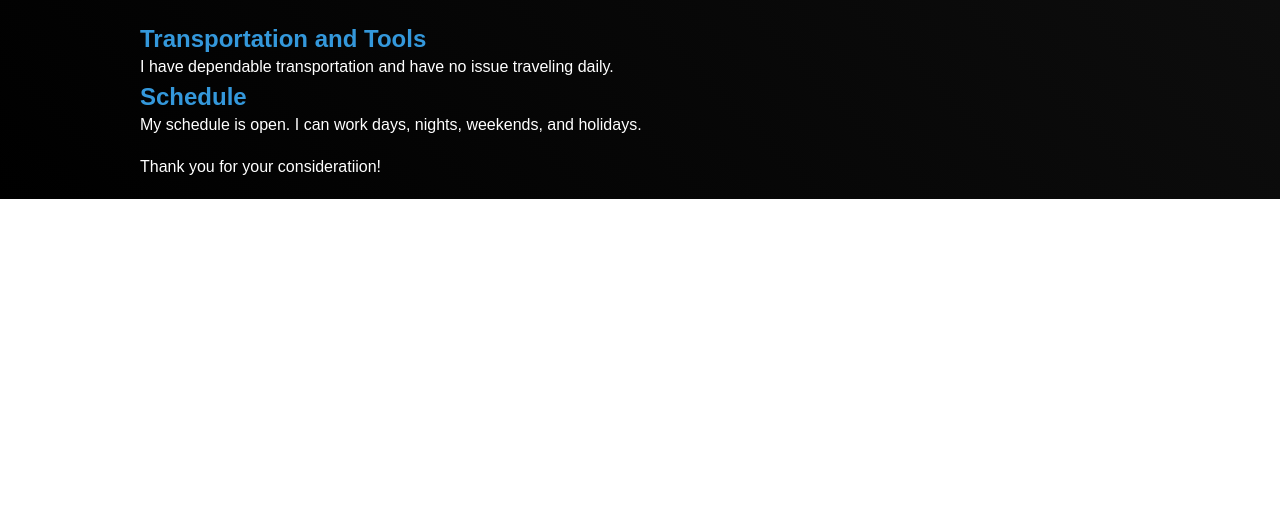
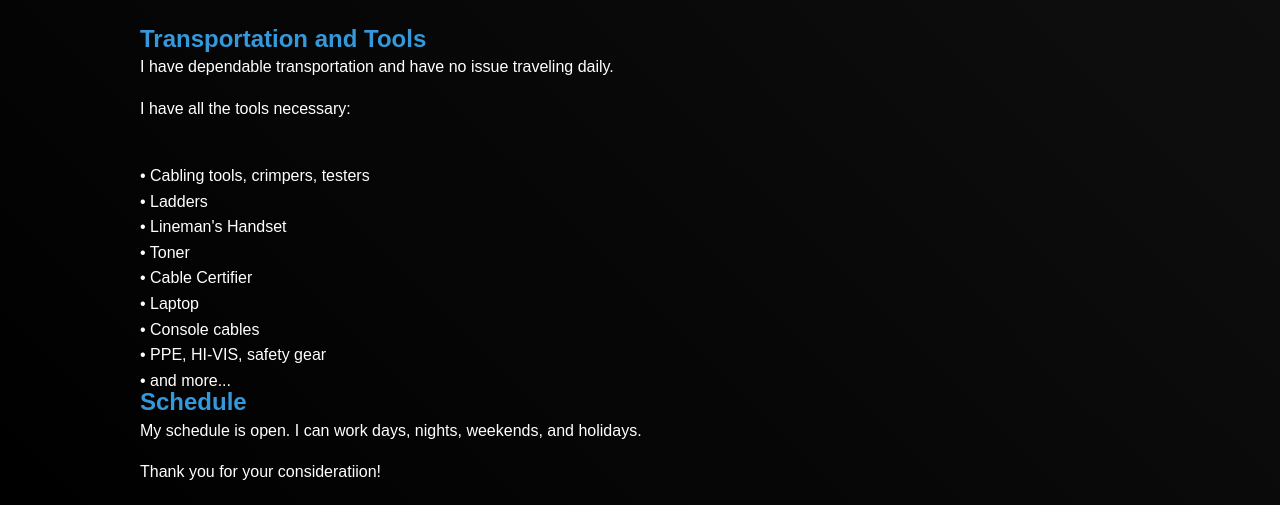
Before and after one commit to robertpettycv/robertpettycv.github.io, a plain HTML site: page index.html in a window 1280 px wide. Shown: the part 1359-1864 px from the top of the page. Before the commit the page ends 1558 px from the top, so only its background shows below. Drawn offline with Linux system fonts and the light colour scheme.

Commit message:
Update index.html

```diff
--- a/index.html
+++ b/index.html
@@ -117,6 +117,16 @@ I am comfortable working with CPE and LEC provided equipment, DEMARC extensions,
         <h2>Transportation and Tools</h2>
         <ul class="skills">
             <li>I have dependable transportation and have no issue traveling daily.</li>
+             <p>I have all the tools necessary:</p><br>
+                • Cabling tools, crimpers, testers<br>
+                • Ladders<br>
+                • Lineman's Handset<br>
+                • Toner<br>
+                • Cable Certifier<br>
+                • Laptop<br>
+                • Console cables<br>
+                • PPE, HI-VIS, safety gear<br>
+                • and more...<br>
             <section>
         <h2>Schedule</h2>
                </ul>
```
